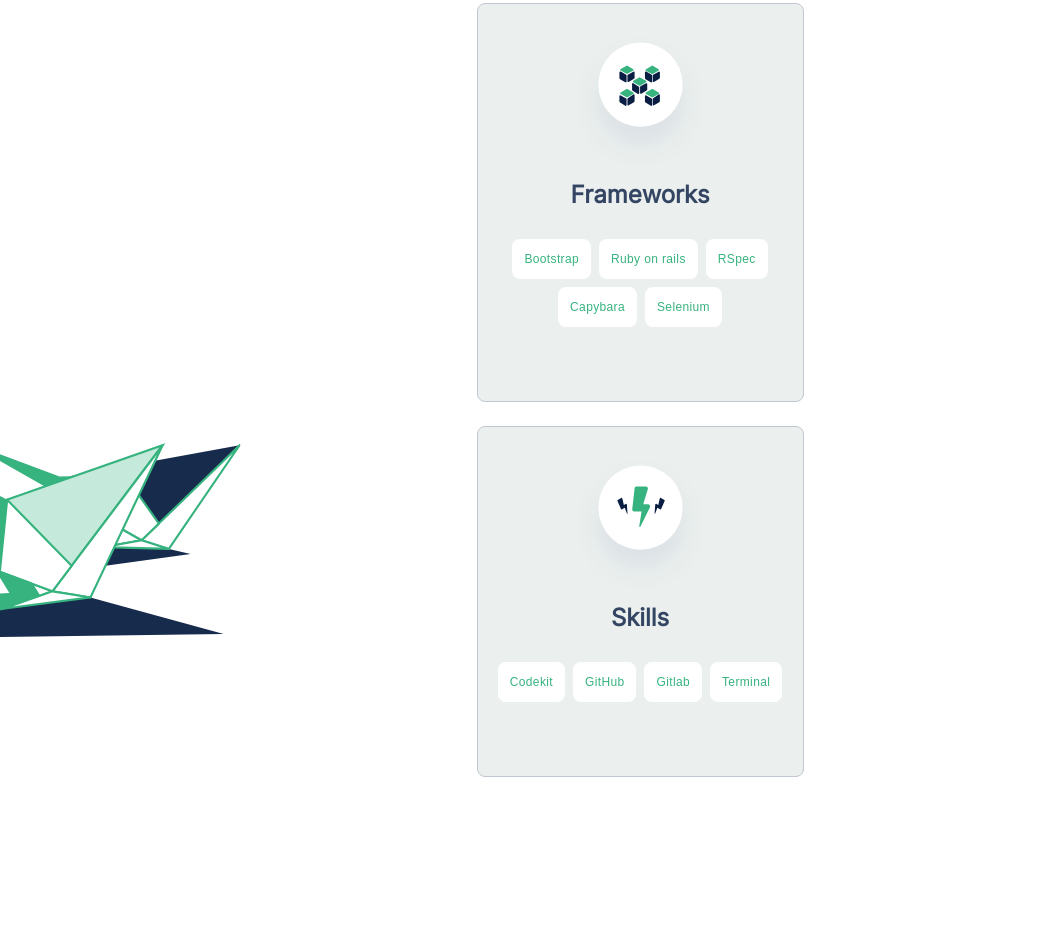
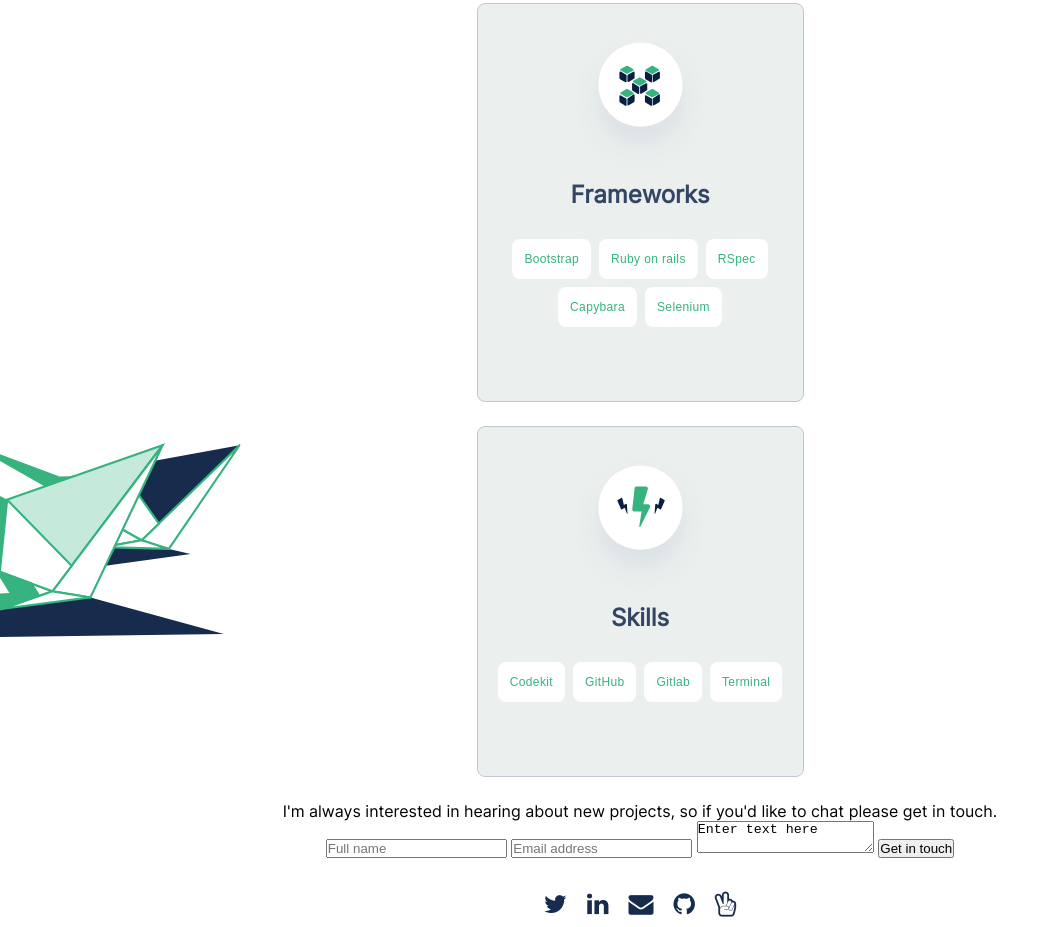
Before and after one commit to lexoxo/Portfolio-setup-and-mobile-version-skeleton, a website: page index.html in a window 1280 px wide. Shown: the part 4741-5668 px from the top of the page, without its empty margins (0-1055 px from the left). Before the commit the page ends 5542 px from the top, so only its background shows below. Drawn offline with Linux system fonts and the light colour scheme; a web font is replaced by a local one.

Commit message:
Update index.html with form section

```diff
--- a/index.html
+++ b/index.html
@@ -174,6 +174,27 @@
         </div>
       </div>
     </section>
-    <!-- test comment -->
+
+   <!-- this the section about the form -->
+   <section class="form-section">
+     <p>
+      I'm always interested in hearing about new projects, so if you'd like to chat please get in touch.
+     </p>
+
+     <form action="" method="post">
+       <input type="text" name="name" id="name" placeholder="Full name">
+       <input type="email" name="emali" id="email" placeholder="Email address">
+       <textarea name="message" id="message" >Enter text here</textarea>
+       <button type="submit">Get in touch</button>
+
+       <ul class="social">
+        <li><i class="fa fa-twitter"></i></li>
+        <li><i class="fa fa-linkedin"></i></li>
+        <li><i class="fa fa-envelope"></i></li>
+        <li><i class="fa fa-github"></i></li>
+        <li><i class="fa fa-hand-peace-o"></i></li>
+      </ul>
+     </form>
+   </section>
   </body>
 </html>
```
